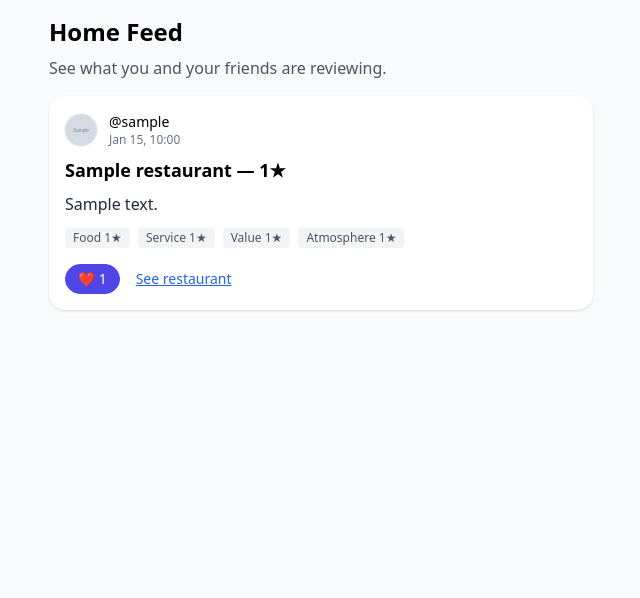
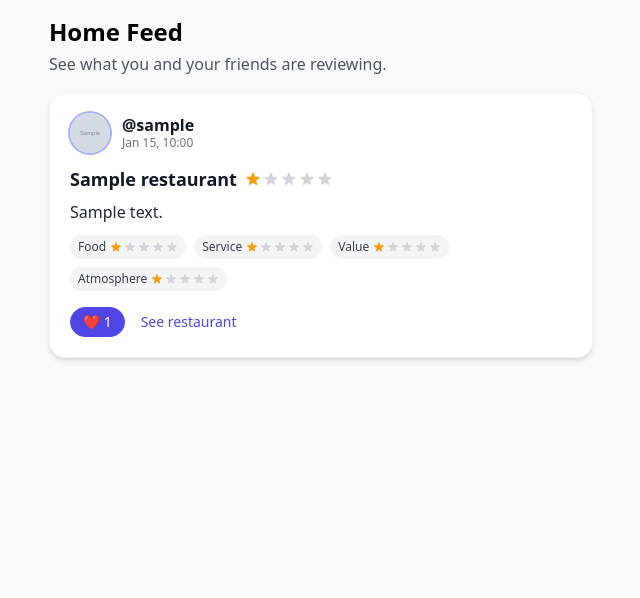
Before and after one commit to ratuja-reddy/oishii, a Django app: page / in a window 1280 px wide. Shown: the top 598 px of the page, without its empty margins (319-959 px from the left). Run offline with Django 5.2, Linux system fonts and the light colour scheme; a user stored in the database is signed in; tables that the repository leaves empty hold one stand-in row (values such as "Sample post"); grey boxes marked "Sample" are stand-in pictures; some libraries are stand-ins or nearby versions.

Commit message:
feat: Improve look of feed

```diff
--- a/static/css/app.css
+++ b/static/css/app.css
@@ -1091,6 +1091,10 @@ select {
   gap: 0.25rem;
 }
 
+.gap-0\.5 {
+  gap: 0.125rem;
+}
+
 .space-y-1 > :not([hidden]) ~ :not([hidden]) {
   --tw-space-y-reverse: 0;
   margin-top: calc(0.25rem * calc(1 - var(--tw-space-y-reverse)));
@@ -1121,6 +1125,12 @@ select {
   margin-bottom: calc(1.5rem * var(--tw-space-y-reverse));
 }
 
+.space-y-5 > :not([hidden]) ~ :not([hidden]) {
+  --tw-space-y-reverse: 0;
+  margin-top: calc(1.25rem * calc(1 - var(--tw-space-y-reverse)));
+  margin-bottom: calc(1.25rem * var(--tw-space-y-reverse));
+}
+
 .divide-x > :not([hidden]) ~ :not([hidden]) {
   --tw-divide-x-reverse: 0;
   border-right-width: calc(1px * var(--tw-divide-x-reverse));
@@ -1521,6 +1531,16 @@ select {
   color: rgb(31 41 55 / var(--tw-text-opacity));
 }
 
+.text-amber-500 {
+  --tw-text-opacity: 1;
+  color: rgb(245 158 11 / var(--tw-text-opacity));
+}
+
+.text-gray-300 {
+  --tw-text-opacity: 1;
+  color: rgb(209 213 219 / var(--tw-text-opacity));
+}
+
 .underline {
   text-decoration-line: underline;
 }
@@ -1580,6 +1600,15 @@ select {
   --tw-ring-color: rgb(0 0 0 / 0.05);
 }
 
+.ring-indigo-200 {
+  --tw-ring-opacity: 1;
+  --tw-ring-color: rgb(199 210 254 / var(--tw-ring-opacity));
+}
+
+.ring-indigo-400\/70 {
+  --tw-ring-color: rgb(129 140 248 / 0.7);
+}
+
 .filter {
   filter: var(--tw-blur) var(--tw-brightness) var(--tw-contrast) var(--tw-grayscale) var(--tw-hue-rotate) var(--tw-invert) var(--tw-saturate) var(--tw-sepia) var(--tw-drop-shadow);
 }
@@ -1649,6 +1678,16 @@ select {
   background-color: rgb(31 41 55 / var(--tw-bg-opacity));
 }
 
+.hover\:bg-gray-50:hover {
+  --tw-bg-opacity: 1;
+  background-color: rgb(249 250 251 / var(--tw-bg-opacity));
+}
+
+.hover\:bg-indigo-700:hover {
+  --tw-bg-opacity: 1;
+  background-color: rgb(67 56 202 / var(--tw-bg-opacity));
+}
+
 .hover\:text-gray-700:hover {
   --tw-text-opacity: 1;
   color: rgb(55 65 81 / var(--tw-text-opacity));
@@ -1657,6 +1696,11 @@ select {
 .hover\:text-red-500:hover {
   --tw-text-opacity: 1;
   color: rgb(239 68 68 / var(--tw-text-opacity));
+}
+
+.hover\:text-indigo-700:hover {
+  --tw-text-opacity: 1;
+  color: rgb(67 56 202 / var(--tw-text-opacity));
 }
 
 .hover\:underline:hover {
--- /dev/null
+++ b/templates/components/stars.html
@@ -0,0 +1,27 @@
+{# templates/components/stars.html #}
+{# Usage: {% include "components/stars.html" with rating=3 size="md" %} #}
+{# size can be "sm" | "md" | "lg" #}
+
+{% with rating|default:0 as r %}
+<span class="inline-flex items-center gap-0.5"
+      aria-label="{{ r }} out of 5 stars"
+      title="{{ r }} / 5">
+  {% for _ in "12345" %}
+    {% if r >= forloop.counter %}
+      <!-- filled -->
+      <svg
+        class="{% if size == 'lg' %}w-5 h-5{% elif size == 'sm' %}w-3 h-3{% else %}w-4 h-4{% endif %} text-amber-500"
+        viewBox="0 0 20 20" fill="currentColor" aria-hidden="true">
+        <path d="M9.049 2.927c.3-.921 1.603-.921 1.902 0l1.2 3.674a1 1 0 00.95.69h3.862c.969 0 1.371 1.24.588 1.81l-3.126 2.27a1 1 0 00-.364 1.118l1.2 3.674c.3.921-.755 1.688-1.54 1.118l-3.126-2.27a1 1 0 00-1.176 0l-3.126 2.27c-.784.57-1.838-.197-1.539-1.118l1.2-3.674a1 1 0 00-.364-1.118L2.35 9.101c-.783-.57-.38-1.81.588-1.81h3.862a1 1 0 00.95-.69l1.2-3.674z"/>
+      </svg>
+    {% else %}
+      <!-- empty -->
+      <svg
+        class="{% if size == 'lg' %}w-5 h-5{% elif size == 'sm' %}w-3 h-3{% else %}w-4 h-4{% endif %} text-gray-300"
+        viewBox="0 0 20 20" fill="currentColor" aria-hidden="true">
+        <path d="M9.049 2.927c.3-.921 1.603-.921 1.902 0l1.2 3.674a1 1 0 00.95.69h3.862c.969 0 1.371 1.24.588 1.81l-3.126 2.27a1 1 0 00-.364 1.118l1.2 3.674c.3.921-.755 1.688-1.54 1.118l-3.126-2.27a1 1 0 00-1.176 0l-3.126 2.27c-.784.57-1.838-.197-1.539-1.118l1.2-3.674a1 1 0 00-.364-1.118L2.35 9.101c-.783-.57-.38-1.81.588-1.81h3.862a1 1 0 00.95-.69l1.2-3.674z"/>
+      </svg>
+    {% endif %}
+  {% endfor %}
+</span>
+{% endwith %}
--- a/templates/social/feed.html
+++ b/templates/social/feed.html
@@ -1,84 +1,98 @@
 {% extends "base.html" %}
 {% block content %}
 
-<h1 class="text-2xl font-bold mb-2">Home Feed</h1>
+<h1 class="text-2xl font-bold mb-1">Home Feed</h1>
 <p class="text-gray-600 mb-4">See what you and your friends are reviewing.</p>
 
-<div class="space-y-4">
+<div class="space-y-5">
   {% for a in activities %}
     <!-- Activity card -->
-    <article class="bg-white rounded-2xl shadow p-4">
-
-      <!-- Header with avatar + username + timestamp -->
-      <div class="flex items-center gap-3 mb-2">
+    <article class="bg-white rounded-2xl shadow-md border border-gray-100 p-5 hover:shadow-lg transition">
+      <!-- Header: avatar + name + time -->
+      <header class="flex items-center gap-3 mb-3">
         {% if a.user.profile and a.user.profile.avatar %}
           <img src="{{ a.user.profile.avatar.url }}"
                alt="{{ a.user.username }} avatar"
-               class="w-8 h-8 rounded-full object-cover ring-1 ring-black/5">
+               class="w-10 h-10 rounded-full object-cover ring-2 ring-indigo-400/70">
         {% else %}
-          <div class="w-8 h-8 rounded-full bg-gray-200 ring-1 ring-black/5"></div>
+          <div class="w-10 h-10 rounded-full bg-gray-200 ring-2 ring-indigo-200"></div>
         {% endif %}
-
         <div class="flex-1 leading-tight">
-          <div class="text-sm font-medium">@{{ a.user.username }}</div>
+          <div class="font-semibold text-gray-900">@{{ a.user.username }}</div>
           <div class="text-xs text-gray-500">{{ a.created_at|date:"M j, H:i" }}</div>
         </div>
+      </header>
+
+      <!-- Title row: restaurant + overall stars -->
+      <div class="flex items-center gap-2">
+        <h2 class="text-lg font-bold text-gray-900">
+          <a class="hover:underline" href="{% url 'places:restaurant_detail' a.restaurant.id %}">
+            {{ a.restaurant.name }}
+          </a>
+        </h2>
+        {% include "components/stars.html" with rating=a.review.overall_rating size="md" %}
       </div>
 
-      <!-- Review info -->
-      <h2 class="mt-1 text-lg font-semibold">
-        <a class="hover:underline" href="{% url 'places:restaurant_detail' a.restaurant.id %}">
-          {{ a.restaurant.name }}
-        </a>
-        — {{ a.review.overall_rating }}★
-      </h2>
-
+      <!-- Review text -->
       {% if a.review.text %}
-        <p class="mt-2 text-gray-800">{{ a.review.text }}</p>
+        <p class="mt-2 text-gray-800 leading-snug">{{ a.review.text }}</p>
       {% endif %}
 
+      <!-- Sub-ratings as soft badges -->
       {% if a.review.food or a.review.service or a.review.value or a.review.atmosphere %}
-        <div class="mt-3 text-xs text-gray-600 flex flex-wrap gap-2">
+        <div class="mt-3 flex flex-wrap gap-2 text-xs">
           {% if a.review.food %}
-            <span class="px-2 py-0.5 rounded bg-gray-100">Food {{ a.review.food }}★</span>
+            <span class="inline-flex items-center gap-1 px-2 py-1 rounded-full bg-gray-100 text-gray-700">
+              <span>Food</span>
+              {% include "components/stars.html" with rating=a.review.food size="sm" %}
+            </span>
           {% endif %}
           {% if a.review.service %}
-            <span class="px-2 py-0.5 rounded bg-gray-100">Service {{ a.review.service }}★</span>
+            <span class="inline-flex items-center gap-1 px-2 py-1 rounded-full bg-gray-100 text-gray-700">
+              <span>Service</span>
+              {% include "components/stars.html" with rating=a.review.service size="sm" %}
+            </span>
           {% endif %}
           {% if a.review.value %}
-            <span class="px-2 py-0.5 rounded bg-gray-100">Value {{ a.review.value }}★</span>
+            <span class="inline-flex items-center gap-1 px-2 py-1 rounded-full bg-gray-100 text-gray-700">
+              <span>Value</span>
+              {% include "components/stars.html" with rating=a.review.value size="sm" %}
+            </span>
           {% endif %}
           {% if a.review.atmosphere %}
-            <span class="px-2 py-0.5 rounded bg-gray-100">Atmosphere {{ a.review.atmosphere }}★</span>
+            <span class="inline-flex items-center gap-1 px-2 py-1 rounded-full bg-gray-100 text-gray-700">
+              <span>Atmosphere</span>
+              {% include "components/stars.html" with rating=a.review.atmosphere size="sm" %}
+            </span>
           {% endif %}
         </div>
       {% endif %}
 
       <!-- Actions -->
-      <div class="mt-4 flex items-center gap-4">
-        <!-- Like button (HTMX swaps this node) -->
+      <footer class="mt-4 flex items-center gap-4">
+        <!-- Like button partial (is a <form> with CSRF inside) -->
         <div id="like-{{ a.id }}">
           {% include "social/_like_button.html" with a=a %}
         </div>
 
-        <a class="text-sm text-blue-600 underline"
+        <a class="text-sm font-medium text-indigo-600 hover:text-indigo-700 hover:underline"
            href="{% url 'places:restaurant_detail' a.restaurant.id %}">
           See restaurant
         </a>
-      </div>
+      </footer>
     </article>
   {% empty %}
     <!-- Empty state -->
     <div class="text-center py-16">
-      <div class="text-gray-800 font-semibold text-lg">Your feed is empty</div>
+      <div class="text-gray-900 font-semibold text-lg">Your feed is empty</div>
       <p class="text-gray-600 mt-1">Follow some friends or post a review to get started.</p>
       <div class="mt-4 flex items-center justify-center gap-3">
         <a href="{% url 'discover' %}"
-           class="px-4 py-2 rounded-xl border border-gray-300 text-gray-800 bg-white">
+           class="px-4 py-2 rounded-xl border border-gray-300 bg-white text-gray-800 hover:bg-gray-50">
           Discover places
         </a>
         <a href="{% url 'review_tab' %}"
-           class="px-4 py-2 rounded-xl bg-indigo-600 text-white">
+           class="px-4 py-2 rounded-xl bg-indigo-600 hover:bg-indigo-700 text-white">
           Write a review
         </a>
       </div>
```
